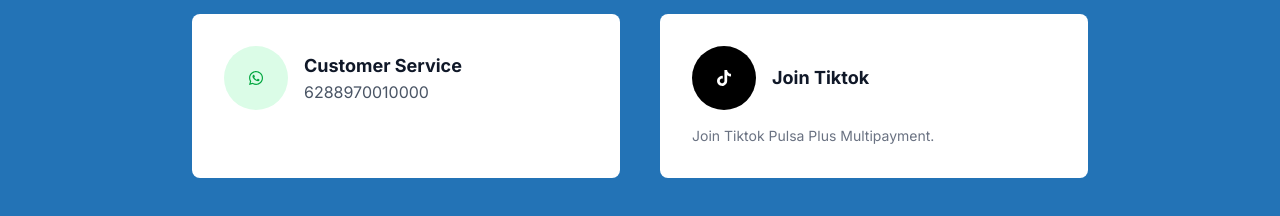
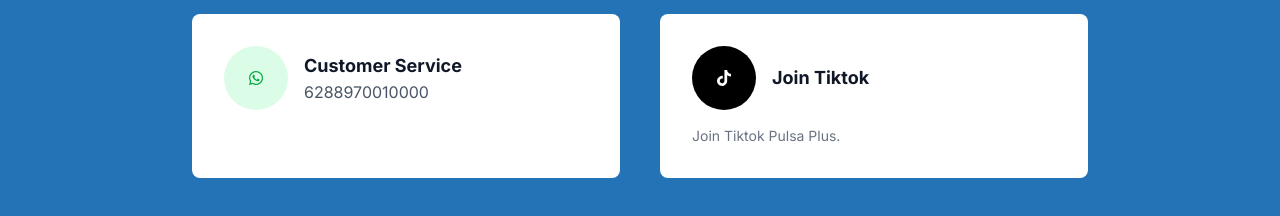
Before and after one commit to OwnerAR/web-company-pulsaplus, a Next.js app: page / in a window 1280 px wide. Shown: the part 2380-2596 px from the top of the page. Built offline with nearby package versions, Linux system fonts and the light colour scheme; no server answers.

Commit message:
fix: tiktok user

```diff
--- a/components/sections/SocialMedia.tsx
+++ b/components/sections/SocialMedia.tsx
@@ -59,7 +59,7 @@
                 <p className="text-gray-600 dark:text-gray-300 group-hover:text-white transition-colors">{tiktokUser}</p>
               </div>
             </div>
-            <p className="text-sm text-gray-500 dark:text-gray-400 group-hover:text-white transition-colors">Join Tiktok Pulsa Plus Multipayment.</p>
+            <p className="text-sm text-gray-500 dark:text-gray-400 group-hover:text-white transition-colors">Join Tiktok Pulsa Plus.</p>
           </a>
         </div>
       </div>
```
